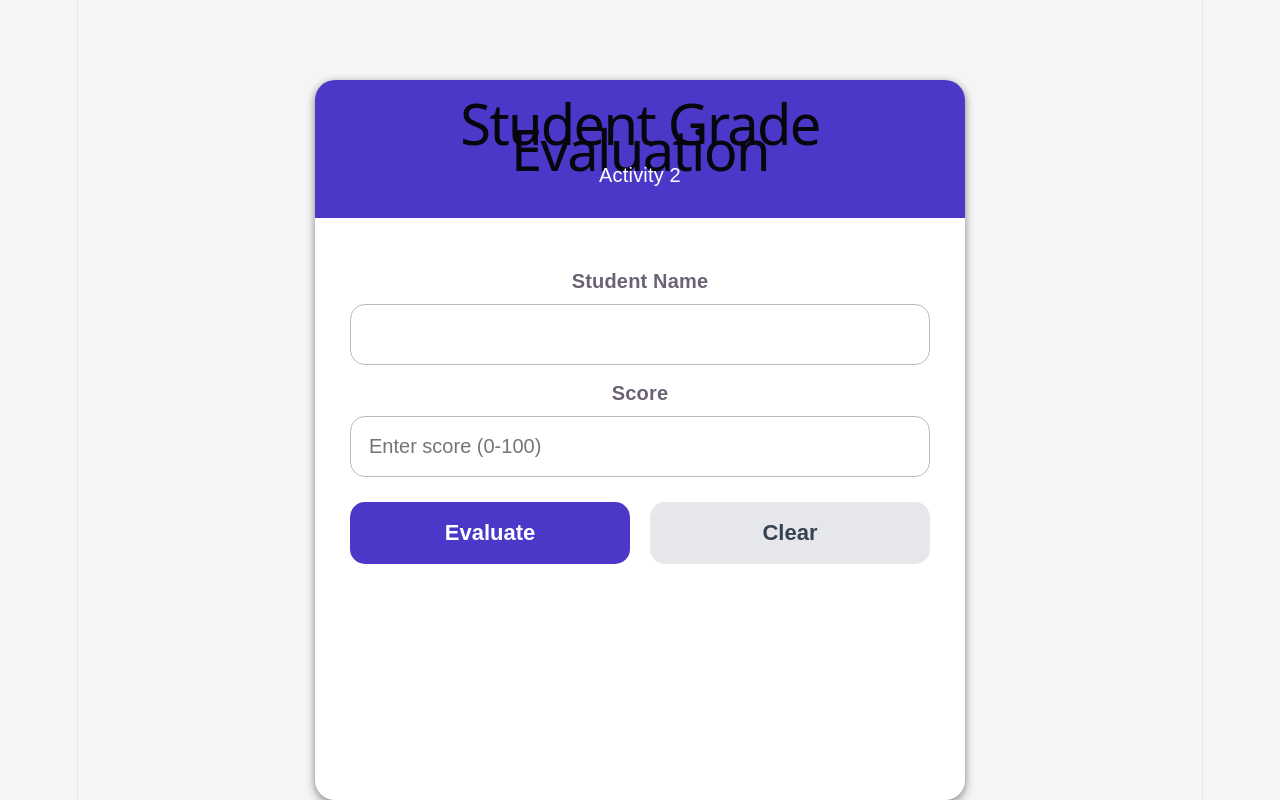
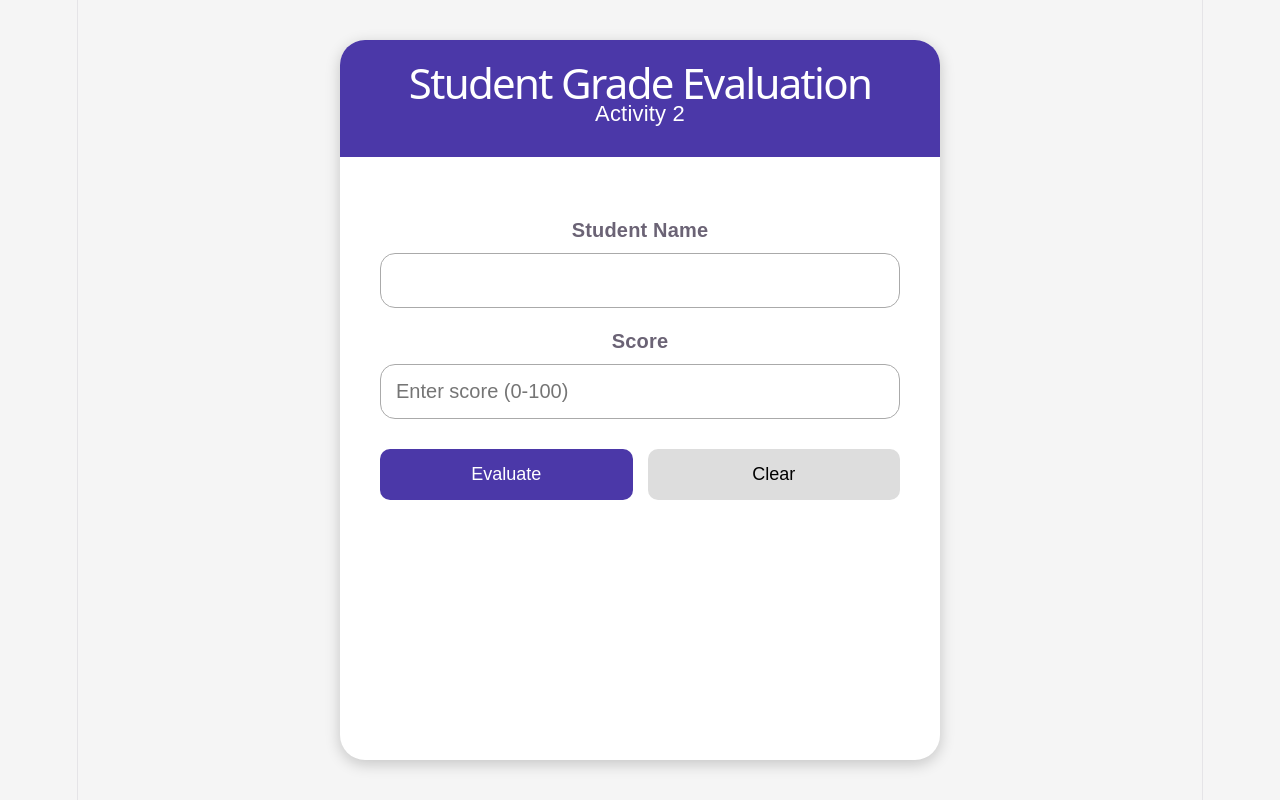
Before and after one commit to Roshvaal/QuadraBytes, a React (Vite) app: page / in a window 1280 px wide. Built offline with nearby package versions, Linux system fonts and the light colour scheme.

Commit message:
updated design

```diff
--- a/src/App.css
+++ b/src/App.css
@@ -5,131 +5,122 @@
 body {
   margin: 0;
   font-family: Arial, sans-serif;
-  background: #f5f5f5;
+  background-color: #f5f5f5;
 }
 
 .container {
   min-height: 100vh;
   display: flex;
   justify-content: center;
-  padding-top: 80px;
+  padding: 40px 20px;
 }
 
 .card {
-  width: 650px;
+  width: 600px;
   background: white;
-  border-radius: 20px;
+  border-radius: 25px;
   overflow: hidden;
-  box-shadow: 0 3px 10px gray;
+  box-shadow: 0 4px 15px rgba(0, 0, 0, 0.2);
 }
 
 .header {
-  background: #4b38c9;
+  background-color: #4b38a8;
   color: white;
-  padding: 30px 40px;
+  text-align: center;
+  padding: 30px;
 }
 
 .header h1 {
   margin: 0;
+  font-size: 42px;
+  color: white;
 }
 
 .header p {
-  font-size: 20px;
+  margin: 5px 0 0;
+  font-size: 22px;
+  color: white;
 }
 
 .content {
-  padding: 35px;
+  padding: 40px;
 }
 
 label {
   display: block;
   font-size: 20px;
   font-weight: bold;
-  margin-top: 15px;
   margin-bottom: 10px;
+  margin-top: 20px;
 }
 
 input {
   width: 100%;
-  padding: 18px;
+  padding: 15px;
   font-size: 20px;
-  border: 1px solid #bbb;
+  border: 1px solid #aaa;
   border-radius: 15px;
 }
 
 .buttons {
   display: flex;
-  gap: 20px;
-  margin-top: 25px;
+  gap: 15px;
+  margin-top: 30px;
 }
 
 button {
-  width: 50%;
-  padding: 18px;
+  flex: 1;
+  padding: 15px;
   border: none;
-  border-radius: 15px;
-  background: #4b38c9;
+  border-radius: 10px;
+  background-color: #4b38a8;
   color: white;
-  font-size: 22px;
-  font-weight: bold;
+  font-size: 18px;
   cursor: pointer;
 }
 
 .clear {
-  background: #e5e7eb;
-  color: #374151;
+  background-color: #ddd;
+  color: black;
 }
 
 .error {
   margin-top: 20px;
-  padding: 15px;
-  color: #b42318;
-  background: #fff3f2;
-  border: 1px solid #f5b5b0;
-  border-radius: 15px;
-  font-size: 18px;
+  padding: 10px;
+  border-radius: 10px;
+  color: red;
 }
 
 .result {
-  margin-top: 35px;
-  padding: 25px 30px;
-  border-radius: 20px;
-  border: 2px solid;
+  margin-top: 30px;
+  padding: 20px;
+  border-radius: 15px;
 }
 
 .result p {
   margin-bottom: 5px;
-  font-size: 18px;
 }
 
 .result h2 {
   margin-top: 0;
 }
 
-.result h1 {
-  margin-top: 0;
-}
-
 .red {
-  color: #b42318;
-  background: #fff3f2;
-  border-color: #f5b5b0;
+  background-color: #ffdede;
+  color: red;
 }
 
 .yellow {
-  color: #946200;
-  background: #fff9db;
-  border-color: #f5d76e;
+  background-color: #fff3cd;
+  color: #856404;
 }
 
 .blue {
-  color: #155eef;
-  background: #eff8ff;
-  border-color: #84caff;
+  background-color: #dbeafe;
+  color: blue;
 }
 
 .green {
-  color: #18794e;
-  background: #ecfdf3;
-  border-color: #75e0a7;
+  background-color: #dcfce7;
+  color: green;
 }
```
